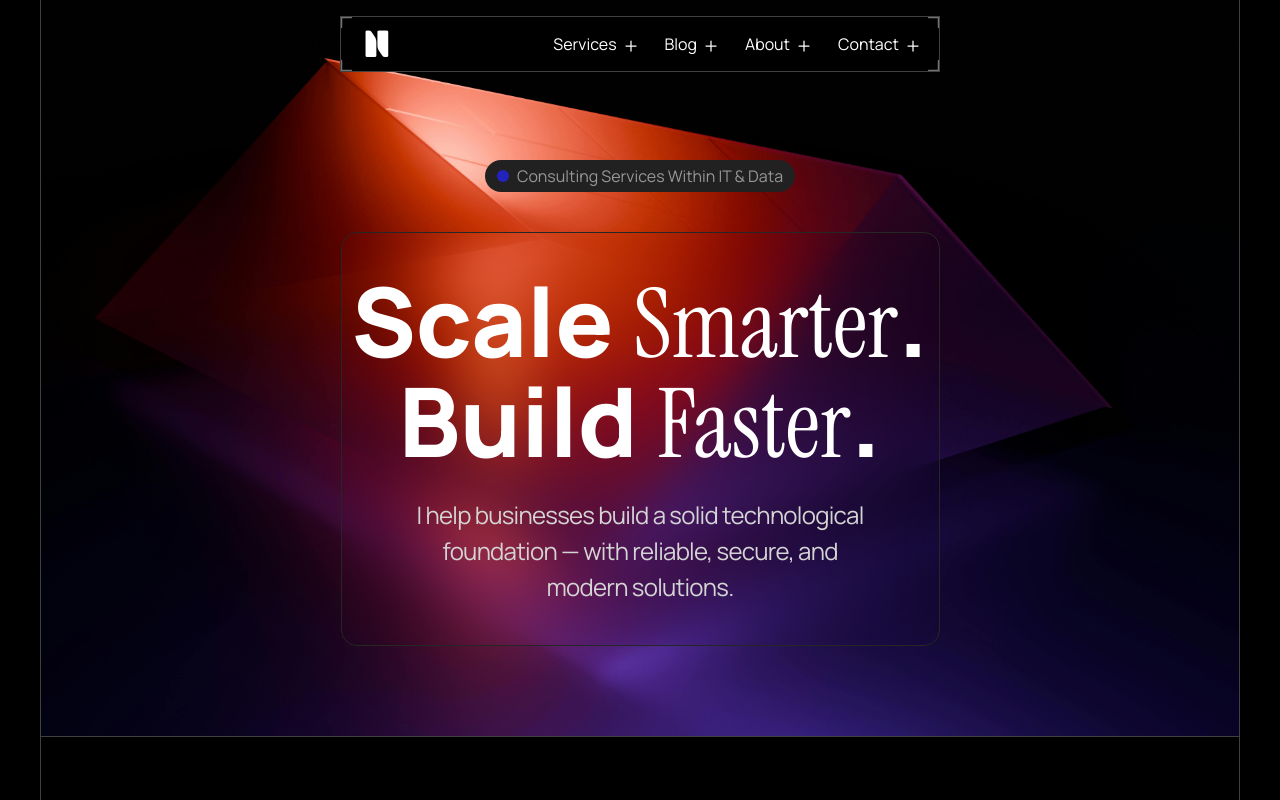
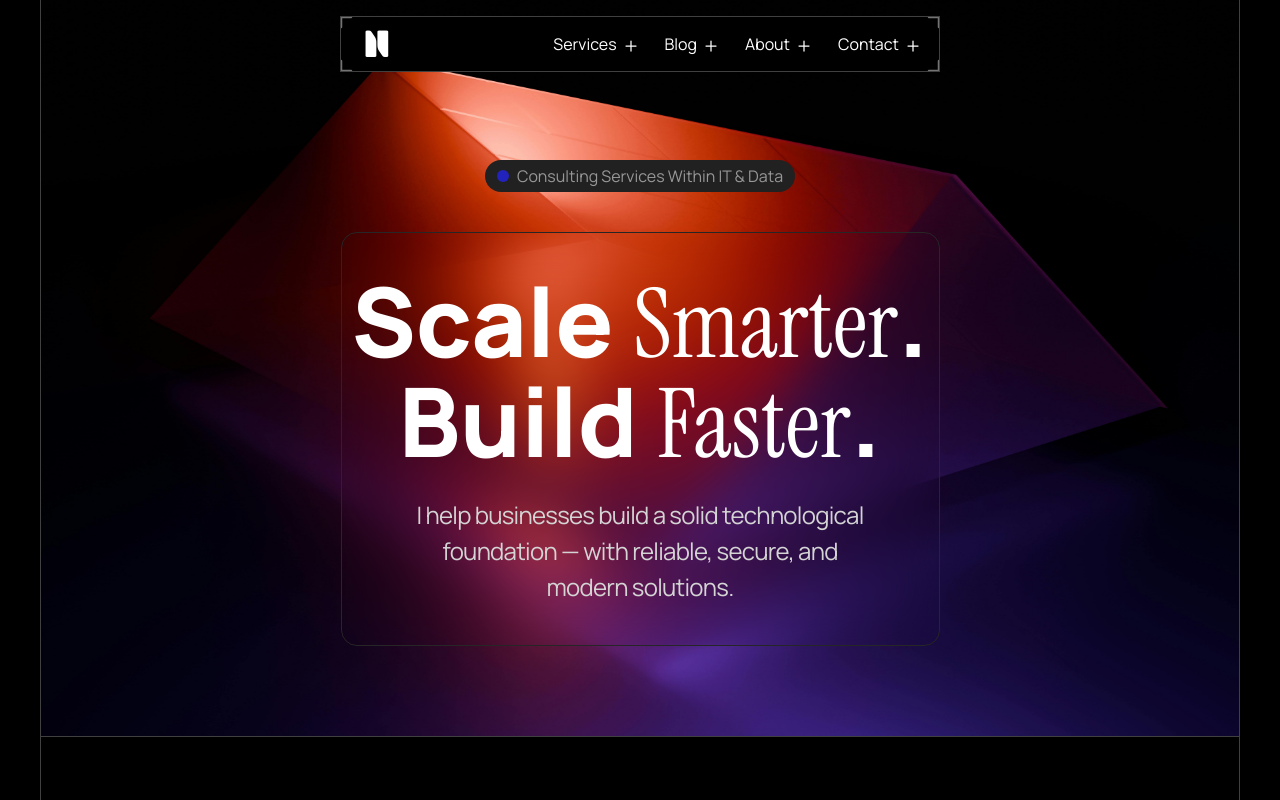
Before and after one commit to gabrielecodes/9bitssystems, a Next.js app: page / in a window 1280 px wide. Shown: the top 800 px of the page. Built offline with nearby package versions, Linux system fonts and the light colour scheme.

Commit message:
fix image

```diff
--- a/src/app/hero.tsx
+++ b/src/app/hero.tsx
@@ -6,14 +6,7 @@ function Hero() {
   return (
     <div className="xl:h-[calc(100vh-4rem)] xl:pt-40 flex flex-col relative">
       <div className="absolute inset-0 -z-10">
-        <Image
-          src="/pyramid.jpg"
-          alt="Pyramid"
-          layout="fill"
-          objectFit="cover"
-          objectPosition="100% 40%"
-          quality={100}
-        />
+        <Image src="/pyramid.jpg" alt="Pyramid" fill style={{ objectFit: "cover", objectPosition: "center" }} />
       </div>
       <div className="w-fit h-fit mx-auto py-1 px-3 rounded-full bg-[#212121] flex items-baseline gap-x-2">
         <span className="w-3 h-3 rounded-full bg-blue animate-pulse"></span>
```
